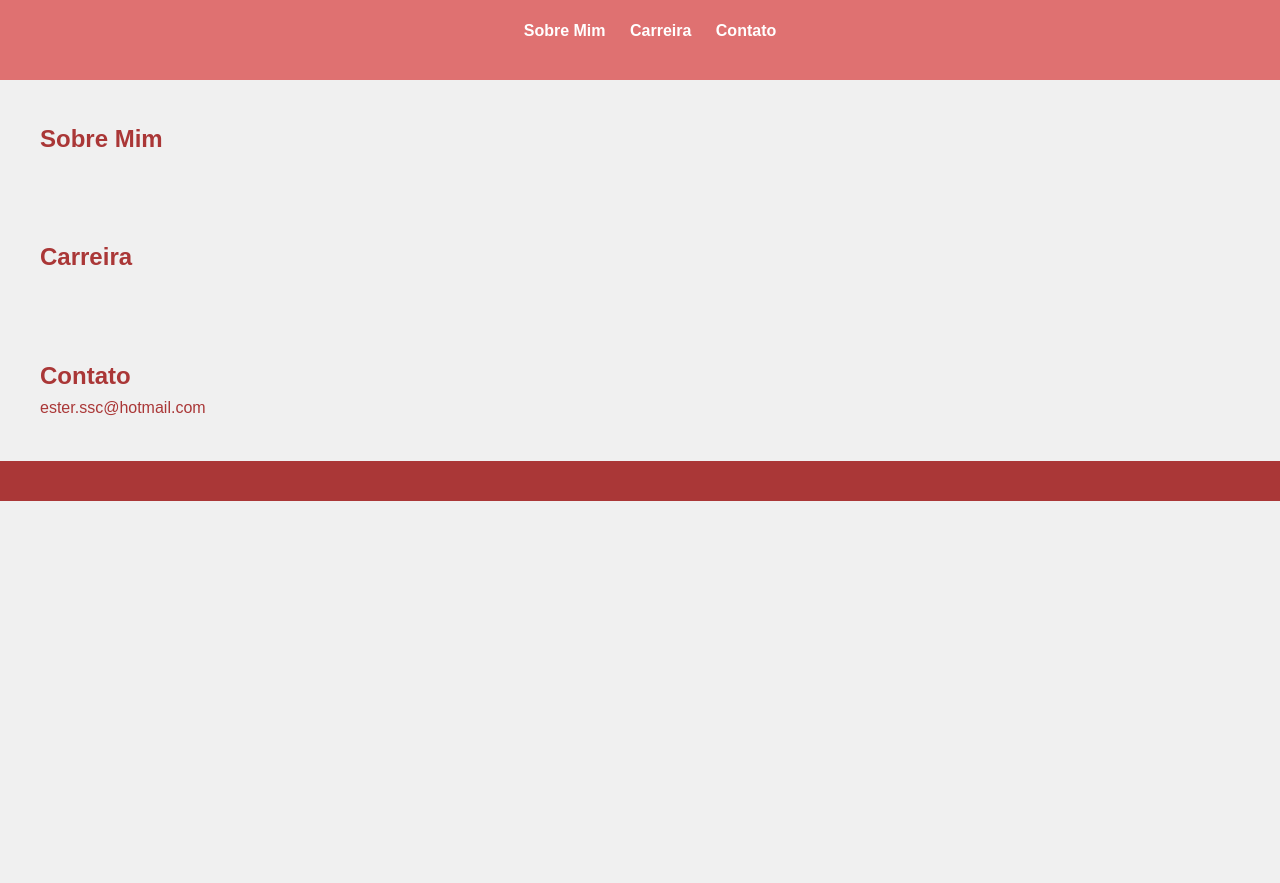
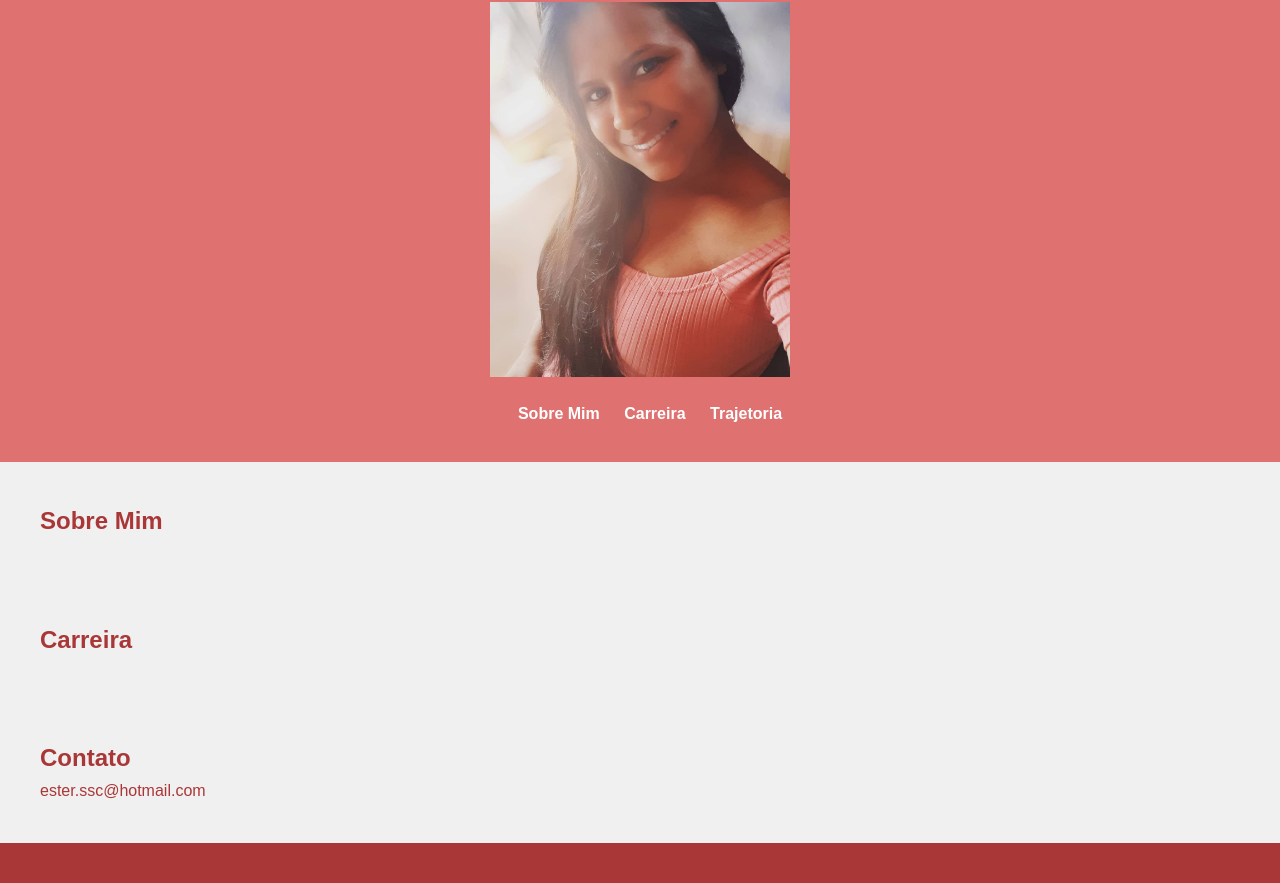
Before and after one commit to esterssc24/sitepessoal, a plain HTML site: page index.html in a window 1280 px wide. Shown: the part 69-952 px from the top of the page. Before the commit the page ends 800 px from the top, so only its background shows below. Drawn offline with Linux system fonts and the light colour scheme.

Commit message:
img.home
Img Home

```diff
--- a/index.html
+++ b/index.html
@@ -9,11 +9,12 @@
 <body>
     <header>
         <h1>Ester Carlos</h1>
+        <img src="eu.jpg" alt="" width="300">
         <nav>
             <ul>
                 <li><a href="#sobre">Sobre Mim</a></li>
                 <li><a href="#carreira">Carreira</a></li>
-                <li><a href="#contato">Contato</a></li>
+                <li><a href="#contato">Trajetoria</a></li>
             </ul>
         </nav>
     </header>
```
Also changed, not shown: eu.jpg (added).
